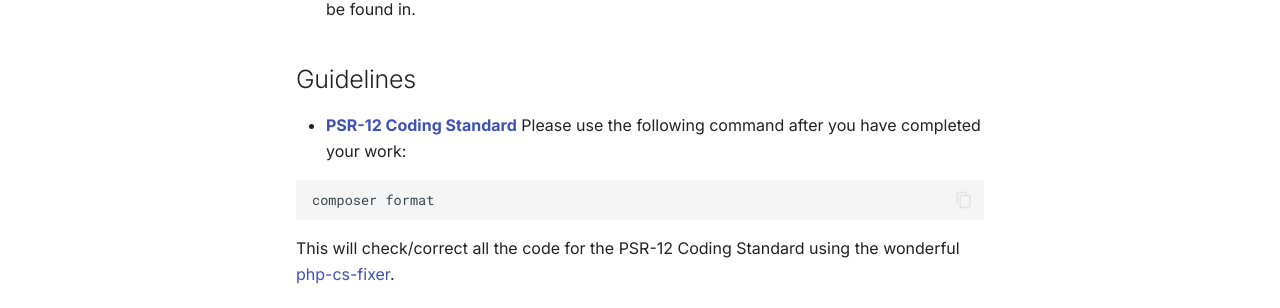
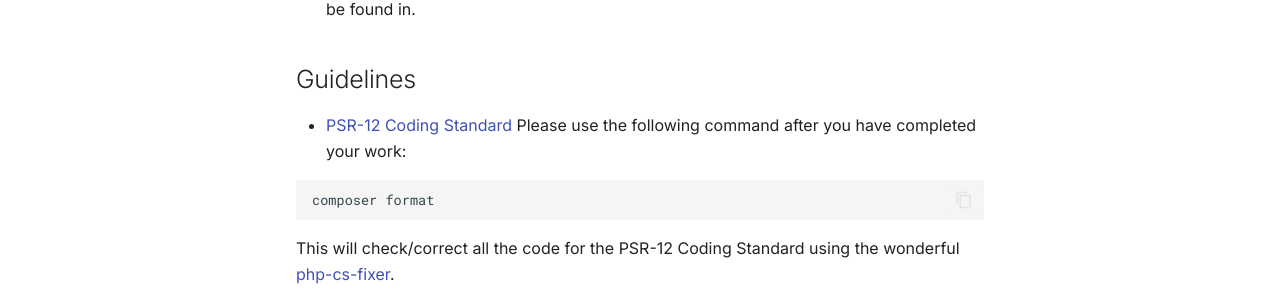
Before and after one commit to azuyalabs/yasumi-docs, an MkDocs documentation site: the page built from docs/developers/contributing.md, in a window 1280 px wide. Shown: the part 458-766 px from the top of the page. Built offline with MkDocs 1.6.1 and Material for MkDocs 9.7.7, drawn with Linux system fonts in a browser that asks for light colours; comment, search, counter and statistics services are not loaded.

Commit message:
Remove bold styling from PSR link
Signed-off-by: Sacha Telgenhof <me@sachatelgenhof.com>

````diff
--- a/docs/developers/contributing.md
+++ b/docs/developers/contributing.md
@@ -11,7 +11,7 @@ there are a few guidelines to keep in mind.
 
 ## Guidelines
 
-- **[PSR-12 Coding Standard](https://www.php-fig.org/psr/psr-12/ "PSR-12 Coding Standard")**
+- [PSR-12 Coding Standard](https://www.php-fig.org/psr/psr-12/ "PSR-12 Coding Standard")
   Please use the following command after you have completed your work:
 
   ``` shell
````
